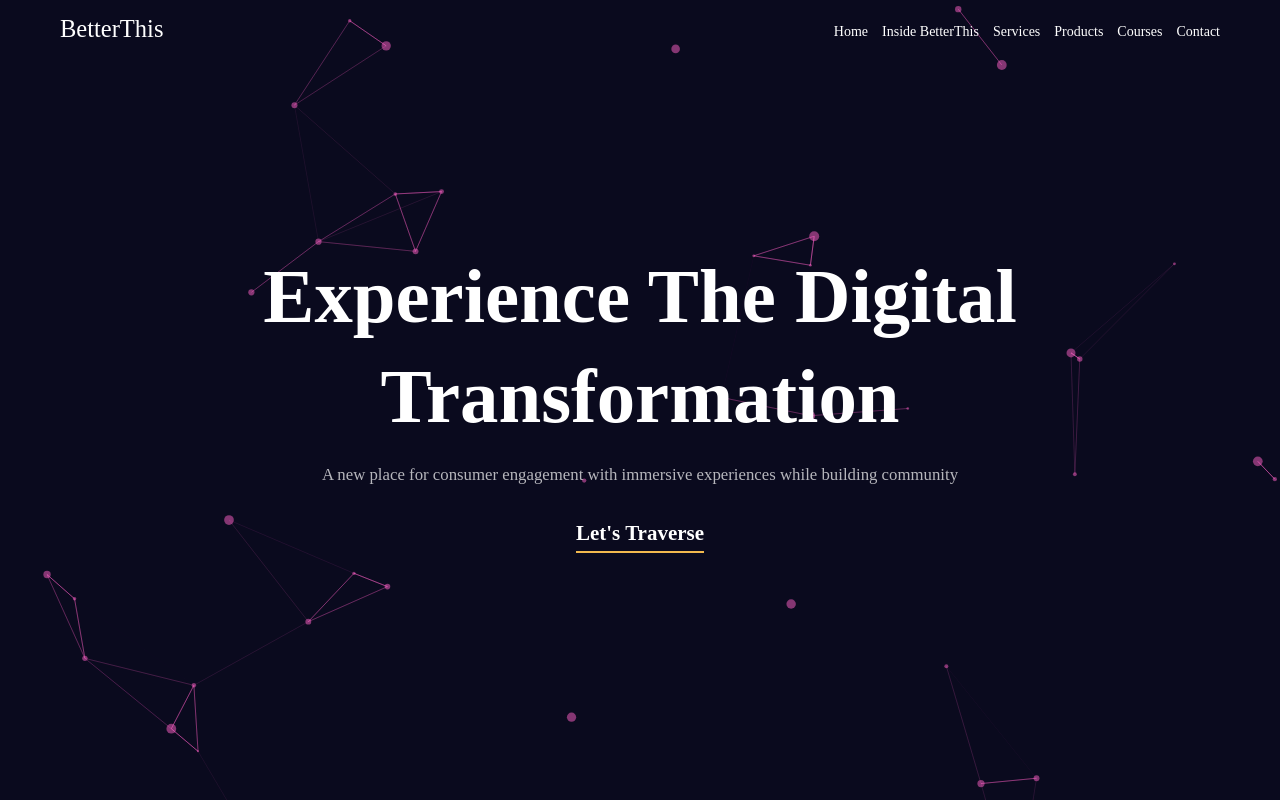
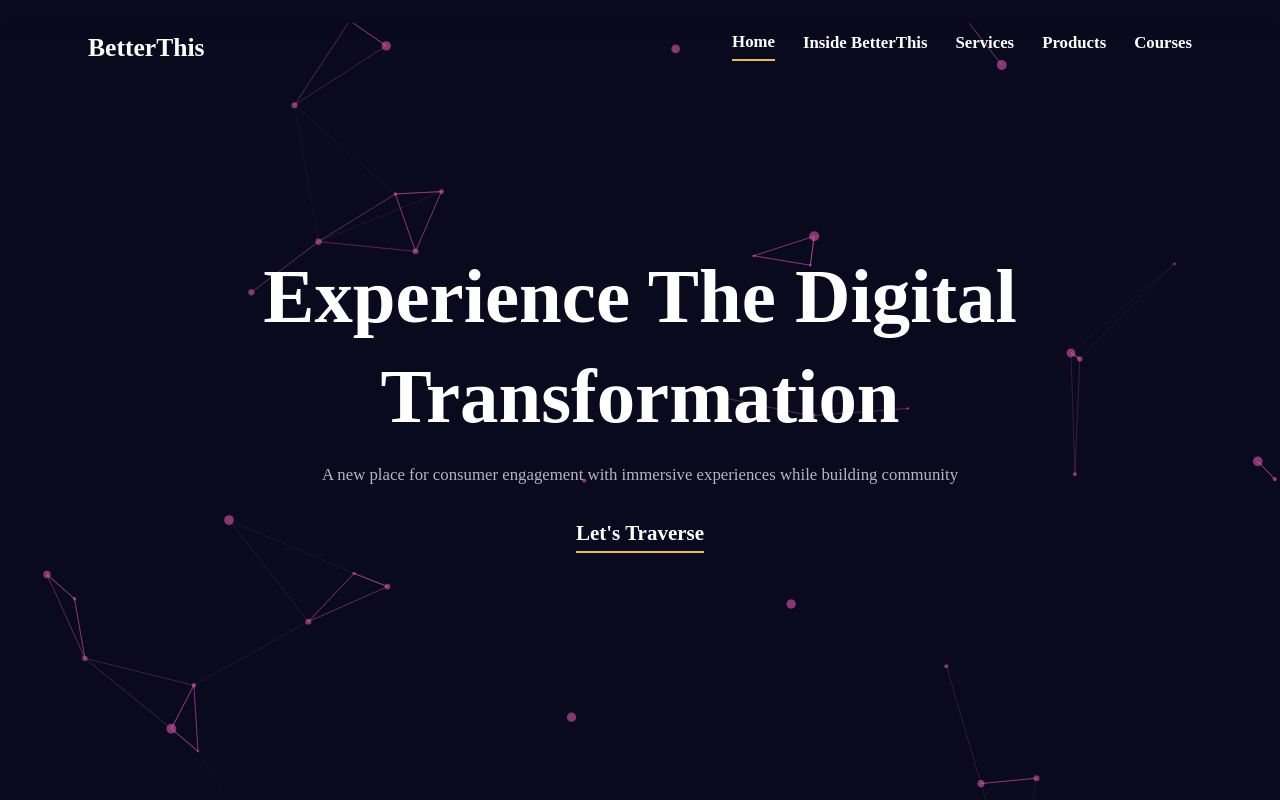
Before and after one commit to harith-bechkam/BetterThis-, a React (Vite) app in the folder frontend/: page / in a window 1280 px wide. Shown: the top 800 px of the page. Built offline with nearby package versions, Linux system fonts and the light colour scheme; a web font is replaced by a local one.

Commit message:
mobile fix

```diff
--- a/frontend/src/LandingPage/Home/Bar.jsx
+++ b/frontend/src/LandingPage/Home/Bar.jsx
@@ -1,58 +1,85 @@
-import { GiHamburgerMenu } from "react-icons/gi"
+import { GiHamburgerMenu } from "react-icons/gi";
+import { Offcanvas } from "react-bootstrap";
+import { useState } from "react";
+import { FaPlus, FaMinus, FaCheckCircle, FaStar, FaCog } from "react-icons/fa";
 
 const Bar = ({ logoText = "BetterThis", menuRef, isMobile, menuOpen, setMenuOpen }) => {
+    const [servicesOpen, setServicesOpen] = useState(false);
+
+    const serviceOptions = [
+        { icon: <FaCheckCircle />, label: "Service A" },
+        { icon: <FaStar />, label: "Service B" },
+        { icon: <FaCog />, label: "Service C" },
+    ];
+
     return (
-        <>
+        <nav className="bar-container">
             <h3 className="logo">{logoText}</h3>
+
             {isMobile ? (
-                <div ref={menuRef} style={{ position: "relative" }}>
+                <>
                     <div
                         style={{ cursor: "pointer", fontSize: "1.5rem" }}
-                        onClick={() => setMenuOpen(!menuOpen)}
+                        onClick={() => setMenuOpen(true)}
                     >
                         <GiHamburgerMenu />
                     </div>
-                    {menuOpen && (
-                        <div
-                            style={{
-                                position: "absolute",
-                                top: "100%",
-                                right: 0,
-                                background: "#fff",
-                                boxShadow: "0 2px 8px rgba(0,0,0,0.1)",
-                                padding: "1rem",
-                                borderRadius: "4px",
-                            }}
-                        >
-                            <ul
-                                style={{
-                                    listStyle: "none",
-                                    padding: 0,
-                                    margin: 0,
-                                    display: "flex",
-                                    flexDirection: "column",
-                                    gap: "0.5rem",
-                                }}
-                            >
-                                <li>Link</li>
-                                <li>Link</li>
-                                <li>Link</li>
+
+                    <Offcanvas
+                        show={menuOpen}
+                        onHide={() => {
+                            setMenuOpen(false);
+                            setServicesOpen(false);
+                        }}
+                        placement="end"
+                        className="custom-offcanvas"
+                        backdrop={true}
+                    >
+                        <Offcanvas.Header closeButton />
+                        <Offcanvas.Body>
+                            <ul className="mobile-menu-list">
+                                <li>Home</li>
+                                <li>Inside BetterThis</li>
+
+                                <li
+                                    className="services-menu"
+                                    onClick={() => setServicesOpen(!servicesOpen)}
+                                    aria-expanded={servicesOpen}
+                                >
+                                    Services
+                                    <span className="icon-toggle">
+                                        {servicesOpen ? <FaMinus /> : <FaPlus />}
+                                    </span>
+                                </li>
+
+                                {servicesOpen && (
+                                    <ul className="service-submenu">
+                                        {serviceOptions.map(({ icon, label }) => (
+                                            <li key={label}>
+                                                <span className="service-icon">{icon}</span>
+                                                {label}
+                                            </li>
+                                        ))}
+                                    </ul>
+                                )}
+
+                                <li>Products</li>
+                                <li>Courses</li>
                             </ul>
-                        </div>
-                    )}
-                </div>
+                        </Offcanvas.Body>
+                    </Offcanvas>
+                </>
             ) : (
                 <ul className="nav-links">
-                    <li>Home</li>
+                    <li className="active">Home</li>
                     <li>Inside BetterThis</li>
                     <li>Services</li>
                     <li>Products</li>
                     <li>Courses</li>
-                    <button>Contact</button>
                 </ul>
             )}
-        </>
-    )
-}
+        </nav>
+    );
+};
 
-export default Bar
+export default Bar;
--- a/frontend/src/LandingPage/Home/home.css
+++ b/frontend/src/LandingPage/Home/home.css
@@ -2,20 +2,14 @@
   display: flex;
   justify-content: space-between;
   align-items: center;
-  /* background: rgb(10, 10, 30); */
   color: rgb(255, 255, 255);
-  /* box-shadow: rgba(0, 0, 0, 0.2) 0px 2px 10px; */
-  padding: 1rem 60px;
+  padding: 1rem clamp(1rem, 5vw, 60px);
 }
 
 .header h5 {
   margin: 0;
   font-size: 1.25rem;
   font-weight: bold;
-}
-
-.logo {
-  color: #fff;
 }
 
 .fixed-navbar {
@@ -35,20 +29,177 @@
   background: rgb(10, 10, 30);
   color: rgb(255, 255, 255);
   box-shadow: rgba(0, 0, 0, 0.2) 0px 2px 10px;
-  padding: 1rem 60px;
+  padding: 1rem clamp(1rem, 5vw, 60px);
+}
+
+
+/* bar container */
+.bar-container {
+  display: flex;
+  justify-content: space-between;
+  align-items: center;
+  color: white;
+  padding: 1rem 2rem;
+  z-index: 100;
+  width: 100%;
+  position: relative;
+}
+
+.logo {
+  font-size: clamp(1.8rem, 2vw, 2rem);
+  font-weight: 600;
+  color: white;
 }
 
 .nav-links {
   display: flex;
-  gap: 1rem;
+  gap: 2rem;
+  align-items: center;
   list-style: none;
-  margin: 0;
-  padding: 0;
 }
 
 .nav-links li {
+  font-size: clamp(1.2rem, 1vw, 1rem);
+  font-weight: 600;
+  cursor: pointer;
+  position: relative;
+  padding-bottom: 0.25rem;
+  transition: all 0.3s ease;
+}
+
+.nav-links li:not(.active)::after {
+  content: "";
+  position: absolute;
+  bottom: 0;
+  left: 0;
+  height: 2px;
+  width: 0%;
+  background-color: #ff8a00;
+  transition: width 0.3s ease;
+  transform-origin: left;
+}
+
+.nav-links li:not(.active):hover::after {
+  width: 100%;
+}
+
+.nav-links li.active {
+  border-bottom: 2px solid #f2b94e;
+}
+
+
+/* .nav-links button {
+  font-size: clamp(1.2rem, 1vw, 1rem);
+  font-weight: 600;
+  padding: 0.5rem 1rem;
+  cursor: pointer;
+  border: 2px solid #f2b94e;
+  background: transparent;
+  color: #fff;
+  transition: all 0.3s ease;
+}
+
+.nav-links button:hover {
+  background-color: #f2b94e;
+  color: #000;
+} */
+
+
+.custom-offcanvas.offcanvas-end {
+  width: 25vw;
+  max-width: 300px;
+  min-width: 200px;
+  background: #fff;
+  color: #333;
+}
+
+.mobile-menu-list {
+  list-style: none;
+  padding: 0;
+  margin: 0;
+}
+
+.mobile-menu-list>li {
+  padding: 1rem 1.5rem;
+  border-bottom: 1px solid #ddd;
+  cursor: pointer;
+  position: relative;
+  font-weight: 600;
+  font-size: clamp(1rem, 2vw, 1.2rem);
+  display: flex;
+  justify-content: space-between;
+  align-items: center;
+  transition: background-color 0.3s ease;
+}
+
+.mobile-menu-list>li:last-child {
+  border-bottom: none;
+}
+
+.mobile-menu-list>li:hover {
+  background-color: #f5f5f5;
+}
+
+.services-menu .icon-toggle {
+  font-size: 1.2rem;
+  color: #f2b94e;
+  transition: transform 0.3s ease;
+}
+
+.service-submenu {
+  list-style: none;
+  padding-left: 1.5rem;
+  margin: 0;
+  overflow: hidden;
+  animation: fadeSlideDown 0.4s ease forwards;
+}
+@keyframes fadeSlideDown {
+  0% {
+    opacity: 0;
+    transform: translateY(-10px);
+  }
+
+  100% {
+    opacity: 1;
+    transform: translateY(0);
+  }
+}
+
+.service-submenu li {
+  display: flex;
+  align-items: center;
+  gap: 0.75rem;
+  padding: 0.5rem 1rem;
+  font-weight: 500;
+  font-size: clamp(0.9rem, 1.8vw, 1rem);
+  color: #555;
+  cursor: pointer;
+  border-radius: 4px;
+  transition: background-color 0.2s ease;
+}
+
+.service-submenu li:hover {
+  background-color: #ffeed8;
+  color: #f2b94e;
+}
+
+.service-icon {
+  color: #f2b94e;
+  font-size: 1rem;
+}
+
+.offcanvas-header .btn-close {
+  filter: invert(0.3);
+  transition: filter 0.3s ease;
   cursor: pointer;
 }
+
+.offcanvas-header .btn-close:hover {
+  filter: invert(0.7);
+}
+
+
+
 
 
 /* carousel */
@@ -102,6 +253,7 @@
   box-shadow: none;
 }
 
+
 /* slideContents */
 .expdf {
   color: white;
```
